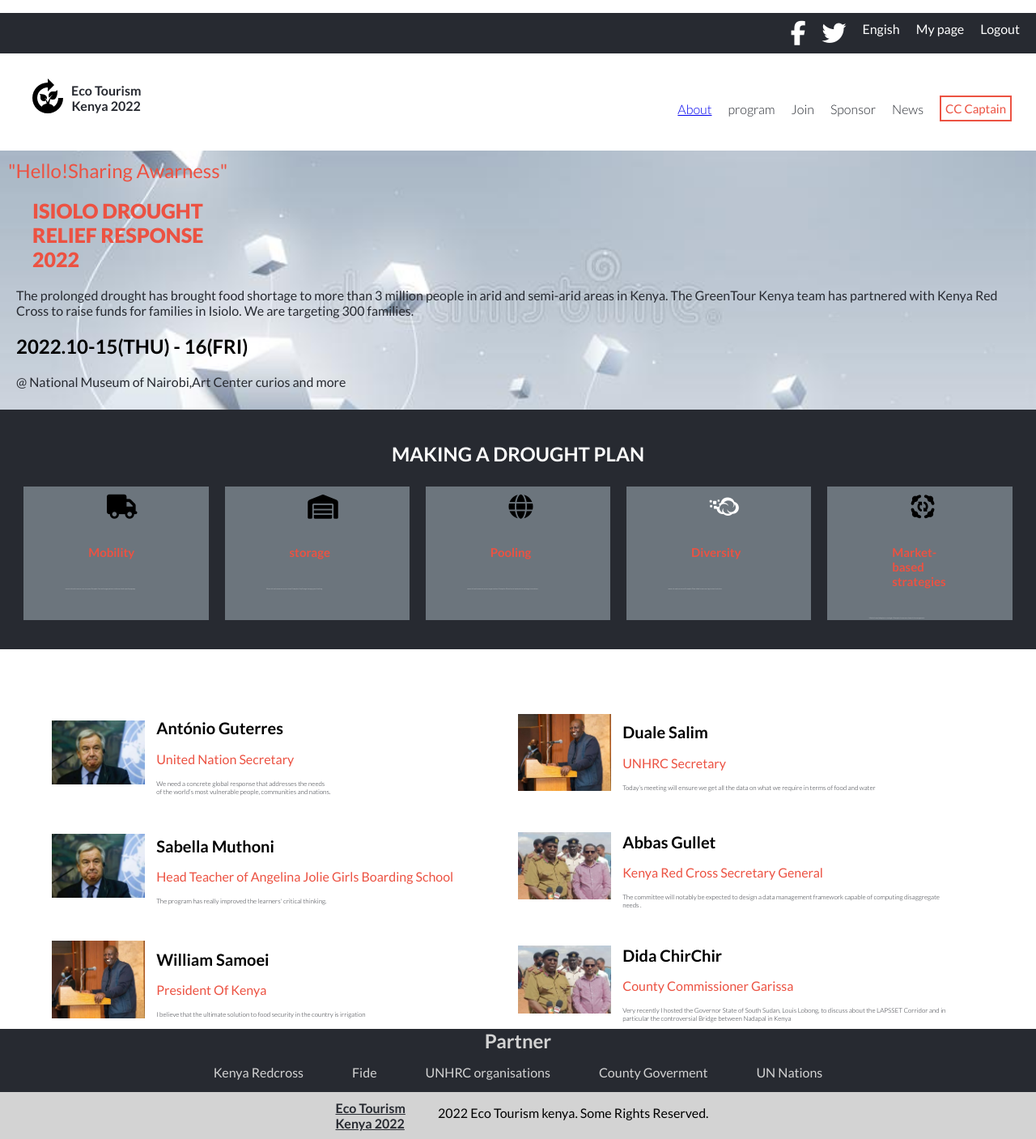
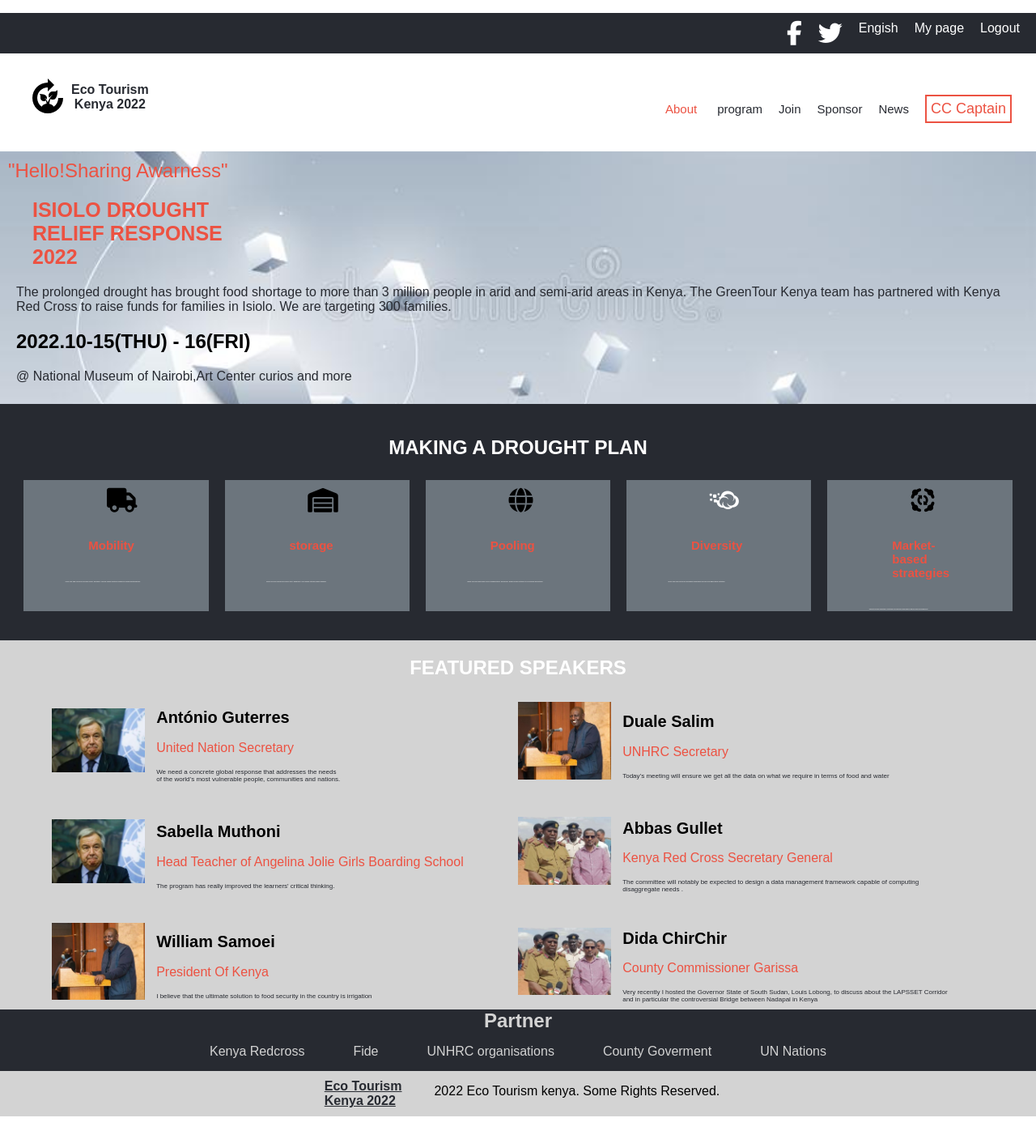
Before and after one commit to monicah79/capstone-1, a website: page index.html in a window 1280 px wide. Shown: the whole page at 81% size. After the commit the page ends 1379 px from the top, so only its background shows below. Drawn offline with Linux system fonts and the light colour scheme; a small style sheet from the web is missing; a web font is replaced by a local one.

Commit message:
Applied cocogoose fonts,Update other requested changes

```diff
--- a/index.html
+++ b/index.html
@@ -7,7 +7,7 @@
     <title>Monicah capstone project</title>
     <link rel="stylesheet" href="style.css">
     <script src="https://kit.fontawesome.com/a6627283f4.js" crossorigin="anonymous"></script>
-    <link rel="stylesheet" href="https://www.1001fonts.com/sans-serif-fonts.html">
+    <link href="https://www.dafontfree.net/embed/Y29jb2dvb3NlLXJlZ3VsYXImZGF0YS84L2MvNDU1NjUvQ29jb2dvb3NlX3RyaWFsLm90Zg" rel="stylesheet" type="text/css"/>
 </head>
 <body>
     <section class="main-page">
@@ -33,9 +33,11 @@
 
             <nav class="nav-1">
 
+
+
                 <ul class="list">
 
-                    <li class="list-li bar-list"><a href="homepage.html">About</a></li>
+                    <li class="list-la bar-list"><a>About</a></li>
                     <li class="bar-list"><a>program</a></li>
                     <li class="bar-list"><a>Join</a></li>
                     <li class="bar-list"><a>Sponsor</a></li>
--- a/style.css
+++ b/style.css
@@ -1,4 +1,5 @@
 @import url('https://fonts.googleapis.com/css2?family=Lato:wght@300;400;700;900&display=swap');
+
 
 html,
 body {
@@ -6,7 +7,7 @@
 }
 
 body {
-  font-family: "Lato", sans-serif;
+  font-family: 'cocogoose-regular', sans-serif;
   margin: 0;
   padding: 0;
   box-sizing: border-box;
@@ -45,6 +46,12 @@
   display: flex;
 }
 
+.list-li {
+  color: #ec5242;
+  list-style: none;
+  display: none;
+}
+
 .list {
   gap: 30%;
   list-style: none;
@@ -54,20 +61,21 @@
   display: none;
 }
 
-.list-li {
+/* .list-li {
   color: #ec5242;
   list-style: none;
-}
+} */
 
 .menu {
   cursor: pointer;
   align-self: center;
+  display: block;
 }
 
 .bar {
   display: block;
-
-  /* width: 35px; */
+  padding: 3px;
+  width: 35px;
   margin: 4px auto;
   background-color: black;
   height: 2px;
@@ -91,7 +99,7 @@
 .show-links a {
   color: #fff;
   display: flex;
-  font-family: 'cocogoose', sans-serif;
+  font-family: 'cocogoose-regular', sans-serif;
   font-style: normal;
   font-weight: 600;
   font-size: 32px;
@@ -196,6 +204,15 @@
     text-align: center;
   }
 
+  .list-la{
+    color: #ec5242;
+    display: flex;
+    font-size: 15px;
+    font-weight: 300;
+    padding: 5px;
+    text-decoration: none;
+  }
+
   .list {
     display: flex;
     gap: 20px;
@@ -204,19 +221,21 @@
     color: #272a31;
     padding: 5px;
     align-items: center;
+    text-decoration: none;
+    font-size: 15px;
   }
 
-  .list-li {
+  /* ul .list-li {
     color: #ec5242;
     list-style: none;
     text-decoration: none;
-  }
+  } */
 
   .btn {
     border: 2px solid #ec5242;
     color: #ec5242;
     display: flex;
-    font-size: 15px;
+    font-size: 18px;
     font-weight: 500;
     padding: 5px;
     text-decoration: none;
@@ -341,6 +360,7 @@
 @media (min-width: 768px) {
   .card-section {
     margin: 0;
+    font-family: 'cocogoose-regular', sans-serif;
   }
 
   .cards {
@@ -362,7 +382,8 @@
 }
 
 .speakers-section {
-  background-color: #fff;
+  background-color: #d3d3d3;
+  font-family: 'cocogoose-regular', sans-serif;;
 }
 
 .spks-main {
```
